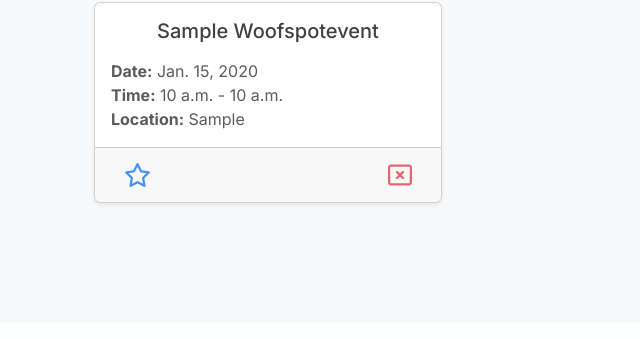
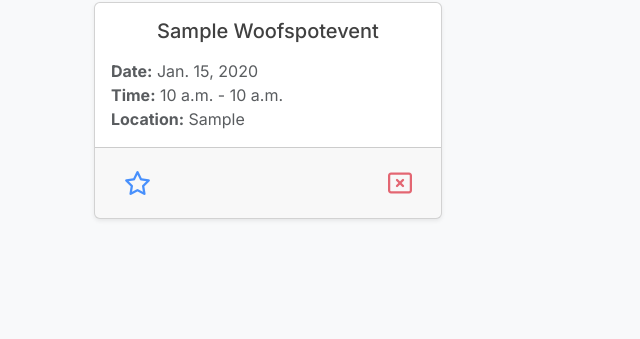
Before and after one commit to tayapro/woofspot, a Django app: page /my/event/list/ in a window 1280 px wide. Shown: the part 594-933 px from the top of the page, without its empty margins (0-640 px from the left). Before the commit the page ends 799 px from the top, so only its background shows below. Run offline with Django 5.2, Linux system fonts and the light colour scheme; a user stored in the database is signed in; tables that the repository leaves empty hold one stand-in row (values such as "Sample post"); some libraries are stand-ins or nearby versions.

Commit message:
feat(UI): Update styles
- Set opacity to 1 for navbar.
- Remove unused styles for card's footer.
- Add padding to container.

```diff
--- a/event_app/templates/event_app/event_search_results.html
+++ b/event_app/templates/event_app/event_search_results.html
@@ -37,7 +37,7 @@
                     {{ event.event_start_time }} - {{ event.event_end_time }}</p>
                 <p class="card-text text-muted mb-2"><strong>Location:</strong> {{ event.location }}</p>
             </div>
-            <div class="card-footer d-flex flex-column flex-md-row justify-content-between align-items-center p-3">
+            <div class="card-footer d-flex justify-content-between p-3">
                 <div class="d-flex align-items-center mb-2 mb-md-0" id="like-container"
                     hx-post="{% url 'like_toggle' event.slug %}" hx-swap="outerHTML"
                     hx-headers='{"X-CSRFToken": "{{ csrf_token }}"}'>
@@ -77,7 +77,7 @@
 {% endif %}
 
 {% if next %}
-<div class="text-center">
+<div class="mt-5 text-center">
     <a href="{{ next }}" class="btn btn-outline-secondary rounded-pill pe-5">
         <i class="fa-solid fa-less-than"></i>&nbsp; &nbsp; &nbsp; &nbsp; Back</a>
 </div>
--- a/event_app/templates/event_app/event_view.html
+++ b/event_app/templates/event_app/event_view.html
@@ -2,7 +2,7 @@
 
 {% block content %}
 
-<div class="container">
+<div class="container my-5 pb-5">
     <div class="row justify-content-center mt-5">
         <div class="col-md-8">
             <h2 class="text-center">{{ event.title }}</h2>
--- a/event_app/templates/event_app/index.html
+++ b/event_app/templates/event_app/index.html
@@ -22,7 +22,7 @@
                         {{ event.event_start_time }} - {{ event.event_end_time }}</p>
                     <p class="card-text text-muted mb-2"><strong>Location:</strong> {{ event.location }}</p>
                 </div>
-                <div class="card-footer d-flex flex-column flex-md-row justify-content-between align-items-center p-3">
+                <div class="card-footer d-flex justify-content-between p-3">
                     <div class="d-flex align-items-center mb-2 mb-md-0" id="like-container"
                         hx-post="{% url 'like_toggle' event.slug %}" hx-swap="outerHTML"
                         hx-headers='{"X-CSRFToken": "{{ csrf_token }}"}'>
--- a/event_app/templates/event_app/my_event_list.html
+++ b/event_app/templates/event_app/my_event_list.html
@@ -28,7 +28,7 @@
                         <p class="card-text text-muted my-0"><strong>Location:</strong> {{ event.location }}</p>
                     </div>
                 </div>
-                <div class="card-footer d-flex flex-column flex-md-row justify-content-between align-items-center p-3">
+                <div class="card-footer d-flex justify-content-between p-3">
                     <a href="{% url 'event_edit' event.slug %}" class="btn btn-link">
                         <i class="fa-regular fa-pen-to-square fa-xl text-primary text-opacity-75"></i>
                     </a>
@@ -80,7 +80,7 @@
                         <p class="card-text text-muted my-0"><strong>Location:</strong> {{ event.location }}</p>
                     </div>
                 </div>
-                <div class="card-footer d-flex justify-content-between">
+                <div class="card-footer d-flex justify-content-between p-3">
                     <a href="{% url 'event_edit' event.slug %}" class="btn btn-link">
                         <i class="fa-regular fa-star fa-xl text-primary text-opacity-75"></i>
                     </a>
--- a/static/css/style.css
+++ b/static/css/style.css
@@ -1,4 +1,6 @@
 @import url("https://fonts.googleapis.com/css2?family=Inter:ital,opsz,wght@0,14..32,100..900;1,14..32,100..900&family=Montserrat:ital,wght@0,100..900;1,100..900&display=swap");
+
+/* @import url('https://fonts.googleapis.com/css2?family=Inter:ital,opsz,wght@0,14..32,100..900;1,14..32,100..900&family=Mona+Sans:ital,wght@0,200..900;1,200..900&family=Montserrat:ital,wght@0,100..900;1,100..900&family=Rubik:ital,wght@0,300..900;1,300..900&display=swap'); */
 
 :root {
   --font-family: "Inter", sans-serif;
--- a/templates/base.html
+++ b/templates/base.html
@@ -35,7 +35,7 @@
     {% endif%}
 
     <nav class="navbar position-fixed top-0 start-0 z-3 w-100 d-flex justify-content-between align-items-center
-        bg-white bg-opacity-75 px-3 px-md-4 px-lg-5">
+        bg-white px-3 px-md-4 px-lg-5">
         <div class="d-flex justify-content-between align-items-center">
             <a href="{% url 'home' %}" class="navbar-brand">
                 <img src="{% static 'images/ws_logo.svg' %}" alt="Woofspot logo" class="img-fluid logo-size">
```
